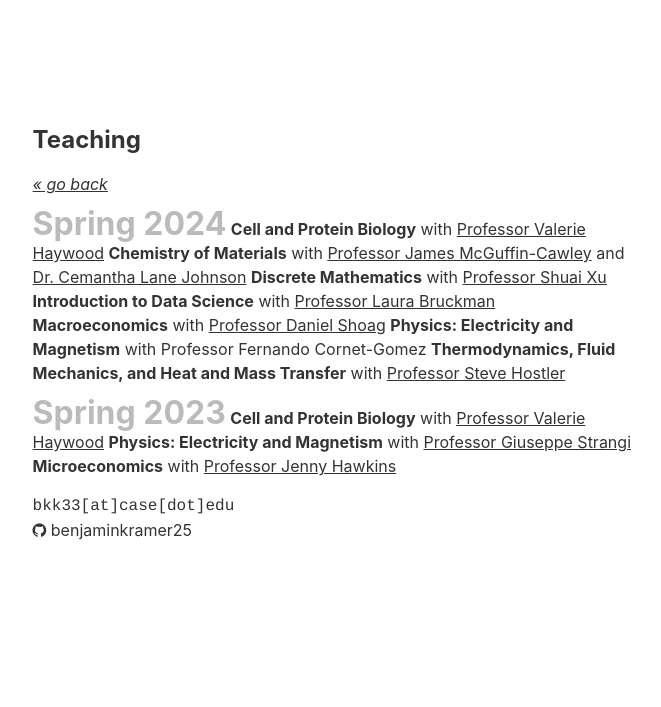
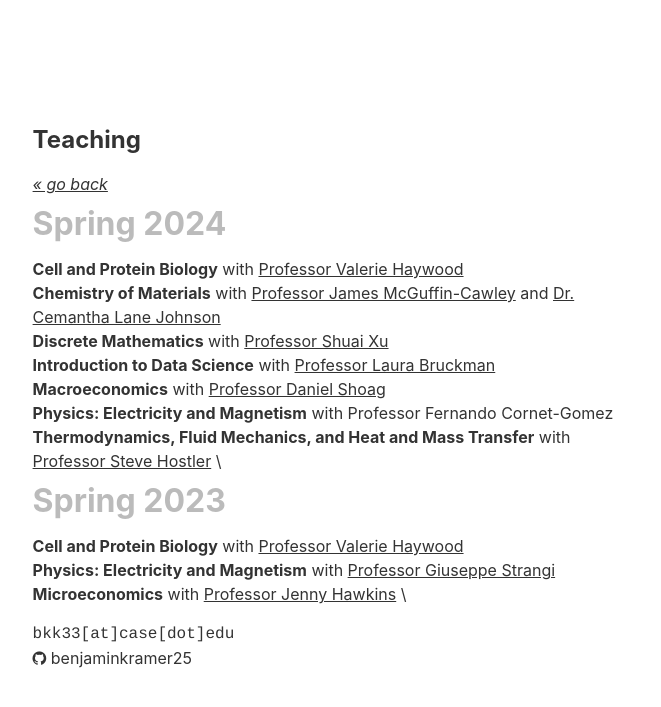
Before and after one commit to benjaminkramer64/benjaminkramer25.github.io, a Jekyll site: the page built from teaching.md, in a window 1280 px wide. Shown: the top 707 px of the page, without its empty margins (313-974 px from the left). Built offline with Jekyll 4.4.1, drawn with Linux system fonts in a browser that asks for light colours.

```diff
--- a/teaching.md
+++ b/teaching.md
@@ -5,15 +5,17 @@ title: Teaching
 [*<< go back*](index.md)
 
 <span style="font-size:32px; font-weight: bold; color: #bbbbbb;">Spring 2024</span>
-**Cell and Protein Biology** with <a href="https://biology.case.edu/faculty/valerie-haywood/" target="_blank">Professor Valerie Haywood</a>
-**Chemistry of Materials** with <a href="https://engineering.case.edu/about/school-directory/jim-mcguffin-cawley" target="_blank">Professor James McGuffin-Cawley</a> and <a href="https://engineering.case.edu/news/new-faculty-spotlight-cemantha-morgan-lane-johnson" target="_blank">Dr. Cemantha Lane Johnson</a>
-**Discrete Mathematics** with <a href="https://engineering.case.edu/about/school-directory/shuai-xu" target="_blank">Professor Shuai Xu</a>
-**Introduction to Data Science** with <a href="https://engineering.case.edu/about/school-directory/laura-bruckman" target="_blank">Professor Laura Bruckman</a>
-**Macroeconomics** with <a href="https://case.edu/weatherhead/about/faculty-and-staff-directory/daniel-shoag" target="_blank">Professor Daniel Shoag</a>
-**Physics: Electricity and Magnetism** with Professor Fernando Cornet-Gomez
-**Thermodynamics, Fluid Mechanics, and Heat and Mass Transfer** with <a href="https://engineering.case.edu/about/school-directory/steve-hostler" target="_blank">Professor Steve Hostler</a>
+
+**Cell and Protein Biology** with <a href="https://biology.case.edu/faculty/valerie-haywood/" target="_blank">Professor Valerie Haywood</a> \
+**Chemistry of Materials** with <a href="https://engineering.case.edu/about/school-directory/jim-mcguffin-cawley" target="_blank">Professor James McGuffin-Cawley</a> and <a href="https://engineering.case.edu/news/new-faculty-spotlight-cemantha-morgan-lane-johnson" target="_blank">Dr. Cemantha Lane Johnson</a> \
+**Discrete Mathematics** with <a href="https://engineering.case.edu/about/school-directory/shuai-xu" target="_blank">Professor Shuai Xu</a> \
+**Introduction to Data Science** with <a href="https://engineering.case.edu/about/school-directory/laura-bruckman" target="_blank">Professor Laura Bruckman</a> \
+**Macroeconomics** with <a href="https://case.edu/weatherhead/about/faculty-and-staff-directory/daniel-shoag" target="_blank">Professor Daniel Shoag</a> \
+**Physics: Electricity and Magnetism** with Professor Fernando Cornet-Gomez \
+**Thermodynamics, Fluid Mechanics, and Heat and Mass Transfer** with <a href="https://engineering.case.edu/about/school-directory/steve-hostler" target="_blank">Professor Steve Hostler</a> \
 
 <span style="font-size:32px; font-weight: bold; color: #bbbbbb;">Spring 2023</span>
-**Cell and Protein Biology** with <a href="https://biology.case.edu/faculty/valerie-haywood/" target="_blank">Professor Valerie Haywood</a>
-**Physics: Electricity and Magnetism** with <a href="https://physics.case.edu/faculty/giuseppe-strangi/" target="_blank">Professor Giuseppe Strangi</a>
-**Microeconomics** with <a href="https://case.edu/weatherhead/about/faculty-and-staff-directory/jenny-hawkins" target="_blank">Professor Jenny Hawkins</a>
+
+**Cell and Protein Biology** with <a href="https://biology.case.edu/faculty/valerie-haywood/" target="_blank">Professor Valerie Haywood</a> \
+**Physics: Electricity and Magnetism** with <a href="https://physics.case.edu/faculty/giuseppe-strangi/" target="_blank">Professor Giuseppe Strangi</a> \
+**Microeconomics** with <a href="https://case.edu/weatherhead/about/faculty-and-staff-directory/jenny-hawkins" target="_blank">Professor Jenny Hawkins</a> \
```
